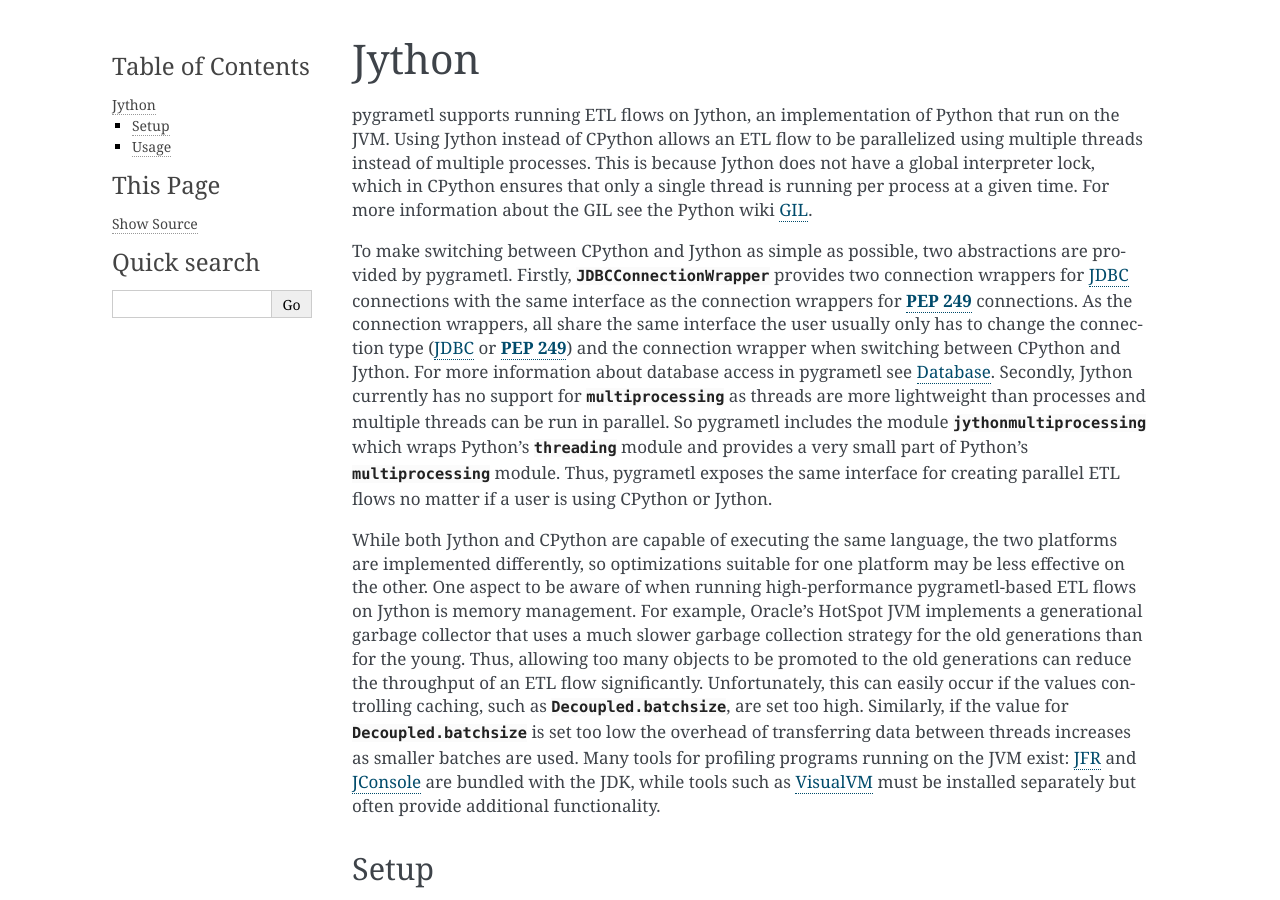
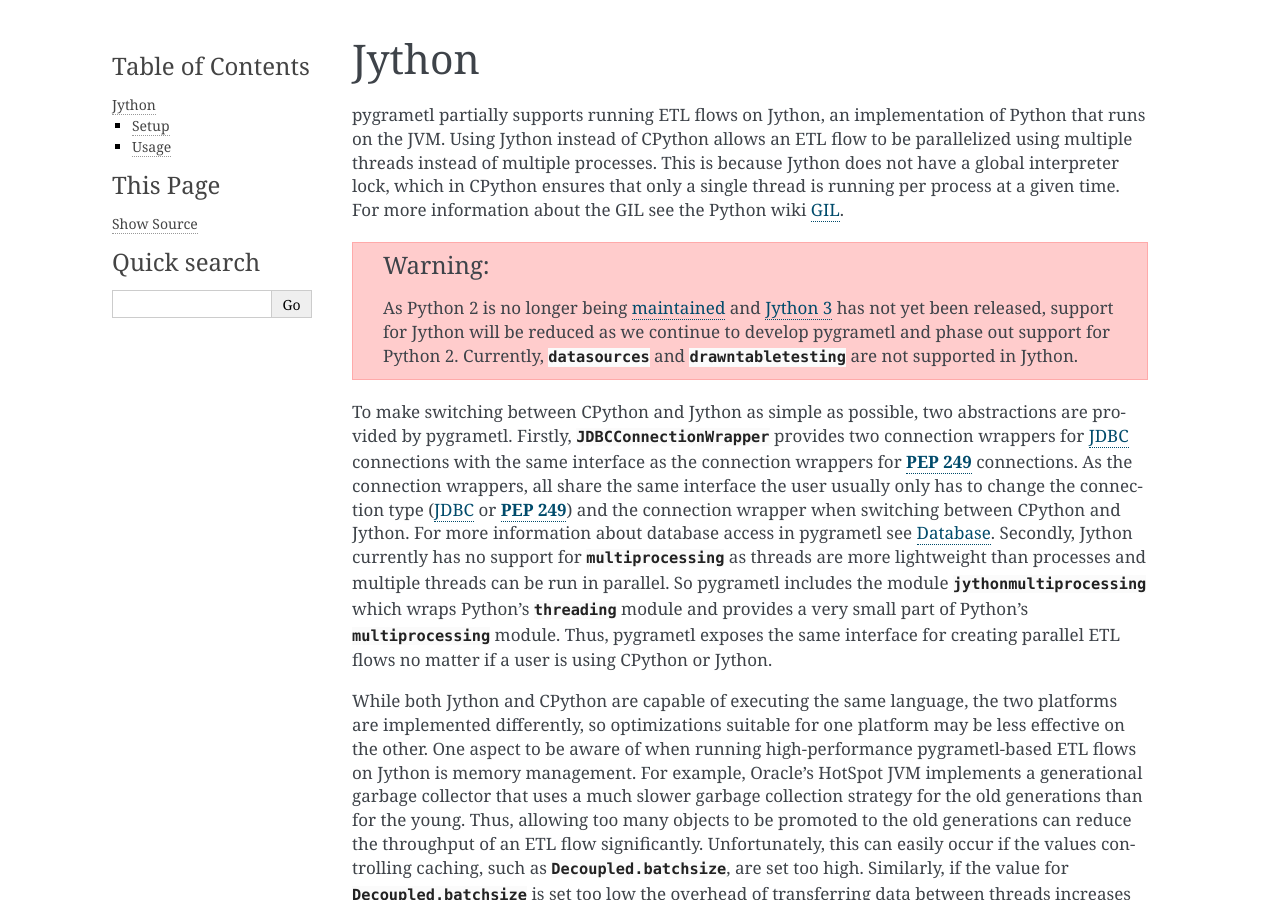
Before and after one commit to chrthomsen/pygrametl, a Sphinx documentation site: the page built from docs/examples/jython.rst, in a window 1280 px wide and 900 px high. Built offline with Sphinx 7.4.7, drawn with Linux system fonts in a browser that asks for light colours; pages that are not in the unit, such as notebooks, are missing from menus.

Commit message:
Test package and Jython in GitHub Actions (#91)
* Add build to .gitignore

* Add package build and Jython to GitHub Actions

* State Jython is partially supported in the docs

* Fix whitespace errors

* Install sdist differently on windows as it is a zip

* Update based on comments from @Copilot

* List package names on Windows

* List dist files in Windows

* Goto dist using working-directory instead of a path

* Use the full name for sidst and whell for Windows

* Reduce required Python to 3.4 with Popen in test

* Add vermin to keep compatability with Python 3.4

```diff
--- a/docs/examples/jython.rst
+++ b/docs/examples/jython.rst
@@ -2,13 +2,21 @@
 
 Jython
 ======
-pygrametl supports running ETL flows on Jython, an implementation of Python that
-run on the JVM. Using Jython instead of CPython allows an ETL flow to be
-parallelized using multiple threads instead of multiple processes. This is
-because Jython does not have a global interpreter lock, which in CPython ensures
-that only a single thread is running per process at a given time. For more
+pygrametl partially supports running ETL flows on Jython, an implementation
+of Python that runs on the JVM. Using Jython instead of CPython allows an ETL
+flow to be parallelized using multiple threads instead of multiple processes.
+This is because Jython does not have a global interpreter lock, which in CPython
+ensures that only a single thread is running per process at a given time. For more
 information about the GIL see the Python wiki `GIL
 <https://wiki.python.org/moin/GlobalInterpreterLock>`__.
+
+.. warning::
+    As Python 2 is no longer being `maintained
+    <https://www.python.org/doc/sunset-python-2/>`_ and
+    `Jython 3 <https://github.com/jython/jython/tree/main>`_ has not yet been
+    released, support for Jython will be reduced as we continue to develop
+    pygrametl and phase out support for Python 2. Currently, :mod:`.datasources`
+    and :mod:`.drawntabletesting` are not supported in Jython.
 
 To make switching between CPython and Jython as simple as possible, two
 abstractions are provided by pygrametl. Firstly, :mod:`.JDBCConnectionWrapper`
--- a/docs/examples/parallel.rst
+++ b/docs/examples/parallel.rst
@@ -233,7 +233,7 @@
     from pygrametl.JDBCConnectionWrapper import JDBCConnectionWrapper
     from pygrametl.parallel import shareconnectionwrapper
 
-    # JDBC and Jython is used as threads usually provides better performance
+    # JDBC and Jython are used as threads usually provide better performance
     import java.sql.DriverManager
     jconn = java.sql.DriverManager.getConnection(
 	"jdbc:postgresql://localhost/dw?user=dwuser&password=dwpass")
--- a/pyproject.toml
+++ b/pyproject.toml
@@ -9,13 +9,13 @@
 description = "ETL programming in Python"
 readme = {file = "README.rst", content-type = "text/x-rst"}
 license = "BSD-2-Clause"
-requires-python = ">= 3.7"
+requires-python = ">= 3.4"
 classifiers = [
     "Development Status :: 5 - Production/Stable",
     "Intended Audience :: Developers",
     "Programming Language :: Python",
     "Programming Language :: Python :: 3",
-    "Programming Language :: Python :: 3.7",
+    "Programming Language :: Python :: 3.4",
     "Topic :: Database",
     "Topic :: Database :: Front-Ends",
     "Topic :: Software Development",
```
Also changed, not shown: docs/quickstart/install.rst (+4 -5 lines), 3 other files.
